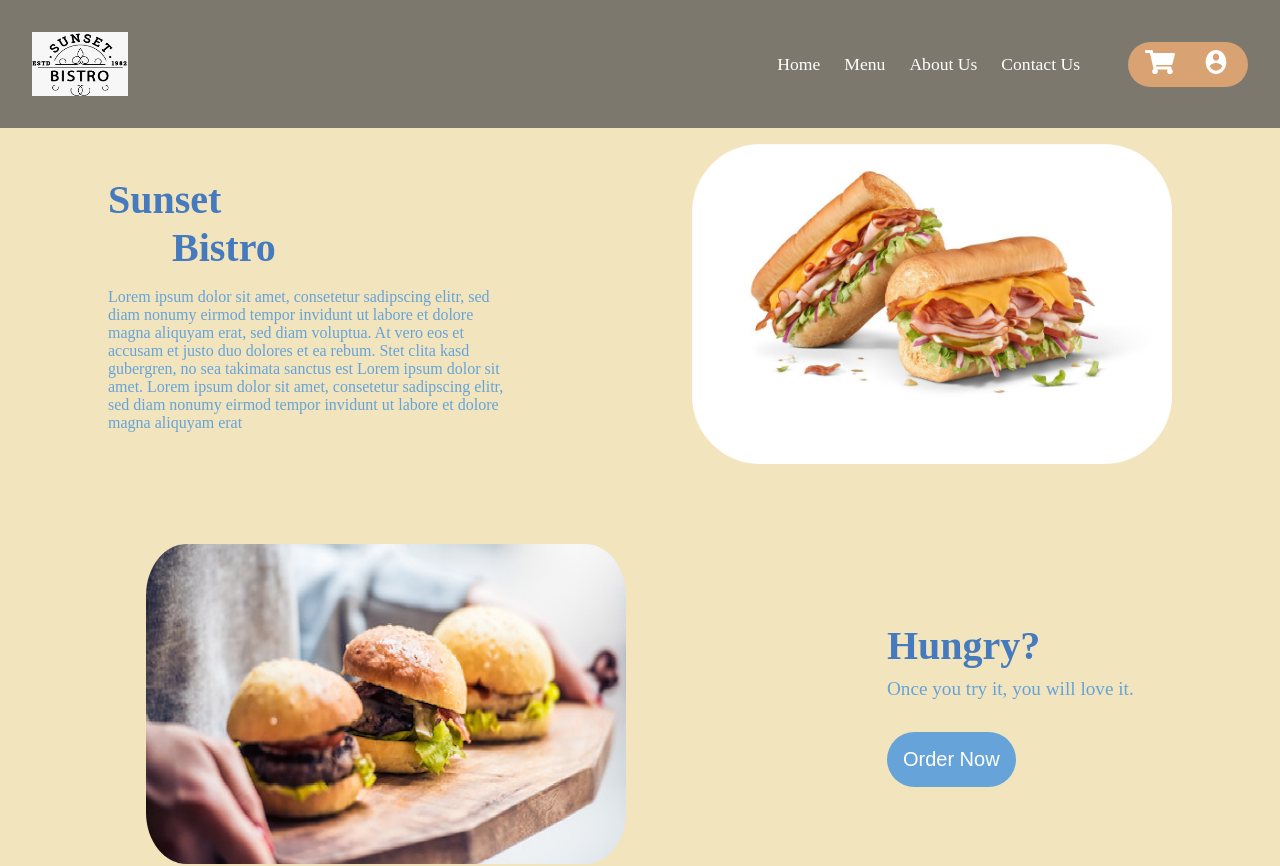
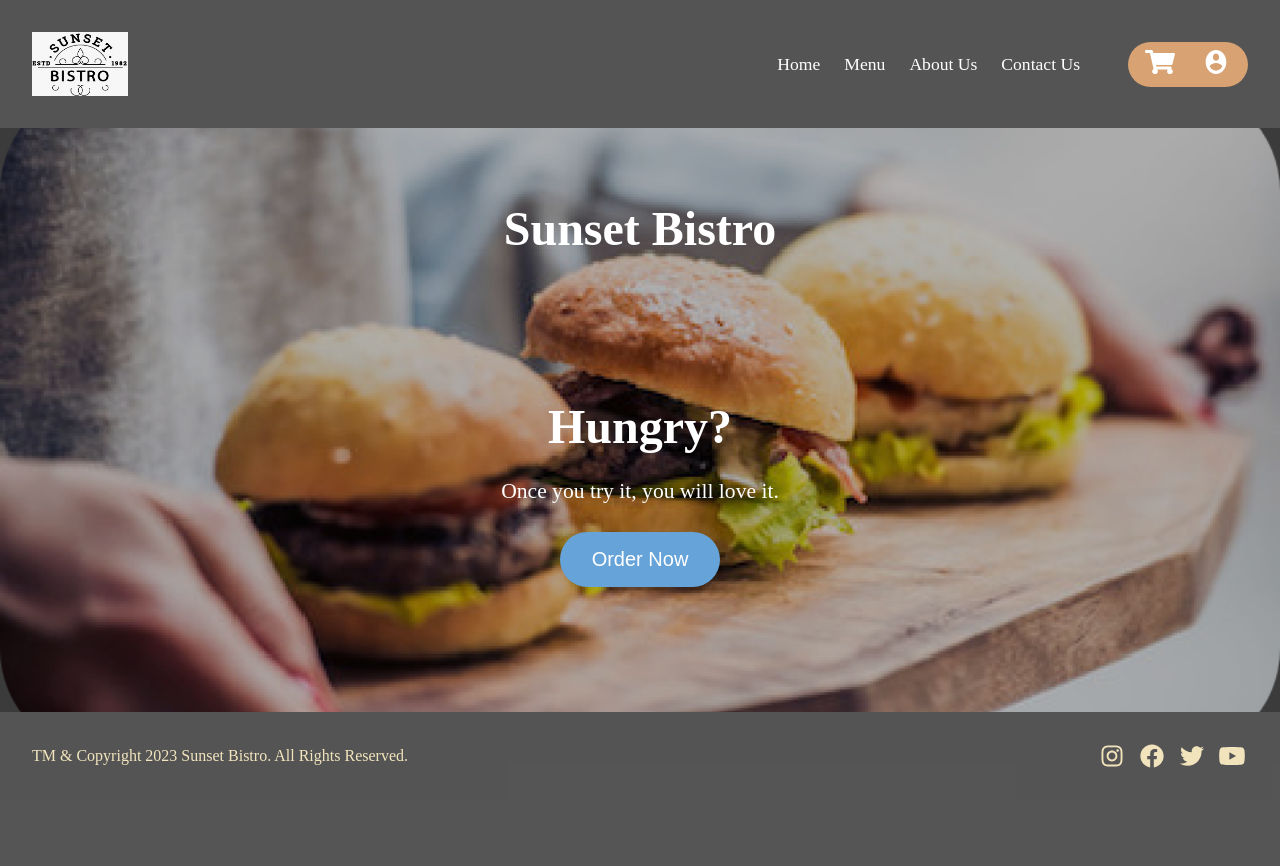
Before and after one commit to PROG1896-Capstone/capstone-frontend, a Next.js app: page / in a window 1280 px wide. Shown: the top 866 px of the page. After the commit the page ends 800 px from the top, so only its background shows below. Built offline with nearby package versions, Linux system fonts and the light colour scheme.

Commit message:
Update home page design

```diff
--- a/src/app/globals.css
+++ b/src/app/globals.css
@@ -8,7 +8,7 @@ body {
   justify-content: flex-start;
   align-items: stretch;
   min-height: 100vh;
-  background-color: #f2e5bd;
+  background-color: #555555;
   margin: 0;
 }
 
--- a/src/app/home.module.css
+++ b/src/app/home.module.css
@@ -1,55 +1,44 @@
 .page {
   display: flex;
   flex-direction: column;
-  justify-content: flex-start;
+  justify-content: center;
   align-items: stretch;
-  gap: 5rem;
+  gap: 1.5rem;
+  background: url("../assets/img-home-burgers.png");
+  background-size: cover;
+  background-position: center;
+}
+
+.page_container {
+  display: flex;
+  flex-direction: column;
+  justify-content: space-around;
+  align-items: center;
+  gap: 1.75rem;
+  flex-grow: 1;
+  background-color: rgba(0, 0, 0, 0.3);
   padding: 1rem 2rem 4rem;
 }
 
-.row {
-  display: flex;
-  flex-direction: row;
-  justify-content: space-around;
-  align-items: center;
-  gap: 2rem;
-}
-
-.column {
+.container {
   display: flex;
   flex-direction: column;
   justify-content: flex-start;
-  align-items: flex-start;
+  align-items: center;
+  gap: 1.75rem;
 }
 
 .heading {
-  color: #457abf;
-  font-size: 2.5rem;
+  color: #ffffff;
+  font-size: 3rem;
   line-height: 3rem;
   margin: 0;
 }
 
-#title_second_part {
-  margin-left: 4rem;
-}
-
 .paragraph {
-  color: #66a3d9;
-  max-width: 25rem;
-  font-size: 1rem;
-  margin: 1rem 0 0 0;
-}
-
-.img {
-  width: 100%;
-  max-width: 30rem;
-  height: 20rem;
-}
-
-.large_paragraph {
-  color: #66a3d9;
-  font-size: 1.2rem;
-  margin: 0.5rem 0 2rem 0;
+  color: #ffffff;
+  font-size: 1.35rem;
+  margin: 0;
 }
 
 .btn {
@@ -60,29 +49,10 @@
   font-size: 1.25rem;
   border: none;
   border-radius: 2rem;
-  padding: 1rem;
+  padding: 1rem 2rem;
   transition: 0.25s;
 }
 
 .btn:hover {
   transform: scale(0.95);
 }
-
-@media (max-width: 800px) {
-  .page {
-    gap: 2rem;
-  }
-
-  .row {
-    flex-direction: column;
-  }
-
-  #second_row {
-    flex-direction: column-reverse;
-  }
-
-  .column {
-    align-items: center;
-    text-align: center;
-  }
-}
--- a/src/app/page.jsx
+++ b/src/app/page.jsx
@@ -1,44 +1,15 @@
-import imgHomeSubs from "@/assets/img-home-subs.png";
-import imgHomeBurgers from "@/assets/img-home-burgers.png";
 import styles from "./home.module.css";
-import Image from "next/image";
 
 export const Home = () => {
   return (
     <div className={styles.page}>
-      <div className={styles.row}>
-        <div className={styles.column}>
-          <h1 className={styles.heading}>Sunset</h1>
-          <h1 className={styles.heading} id={styles.title_second_part}>
-            Bistro
-          </h1>
-          <p className={styles.paragraph}>
-            Lorem ipsum dolor sit amet, consetetur sadipscing elitr, sed diam
-            nonumy eirmod tempor invidunt ut labore et dolore magna aliquyam
-            erat, sed diam voluptua. At vero eos et accusam et justo duo dolores
-            et ea rebum. Stet clita kasd gubergren, no sea takimata sanctus est
-            Lorem ipsum dolor sit amet. Lorem ipsum dolor sit amet, consetetur
-            sadipscing elitr, sed diam nonumy eirmod tempor invidunt ut labore
-            et dolore magna aliquyam erat
-          </p>
-        </div>
-        <div className={styles.column}>
-          <Image className={styles.img} src={imgHomeSubs} alt="img-home-subs" />
-        </div>
-      </div>
-      <div className={styles.row} id={styles.second_row}>
-        <div className={styles.column}>
-          <Image
-            className={styles.img}
-            src={imgHomeBurgers}
-            alt="img-home-burgers"
-          />
-        </div>
-        <div className={styles.column}>
+      <div className={styles.page_container}>
+        <h1 className={styles.heading} id={styles.title}>
+          Sunset Bistro
+        </h1>
+        <div className={styles.container}>
           <h1 className={styles.heading}>Hungry?</h1>
-          <p className={styles.large_paragraph}>
-            Once you try it, you will love it.
-          </p>
+          <p className={styles.paragraph}>Once you try it, you will love it.</p>
           <button className={styles.btn}>Order Now</button>
         </div>
       </div>
```
